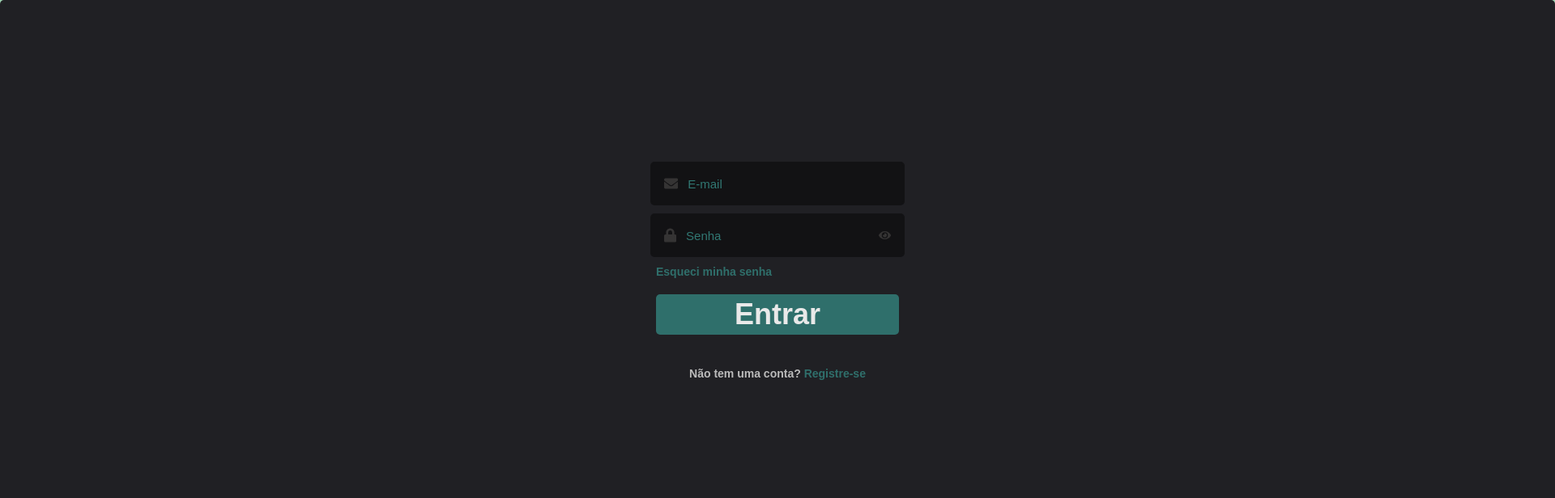
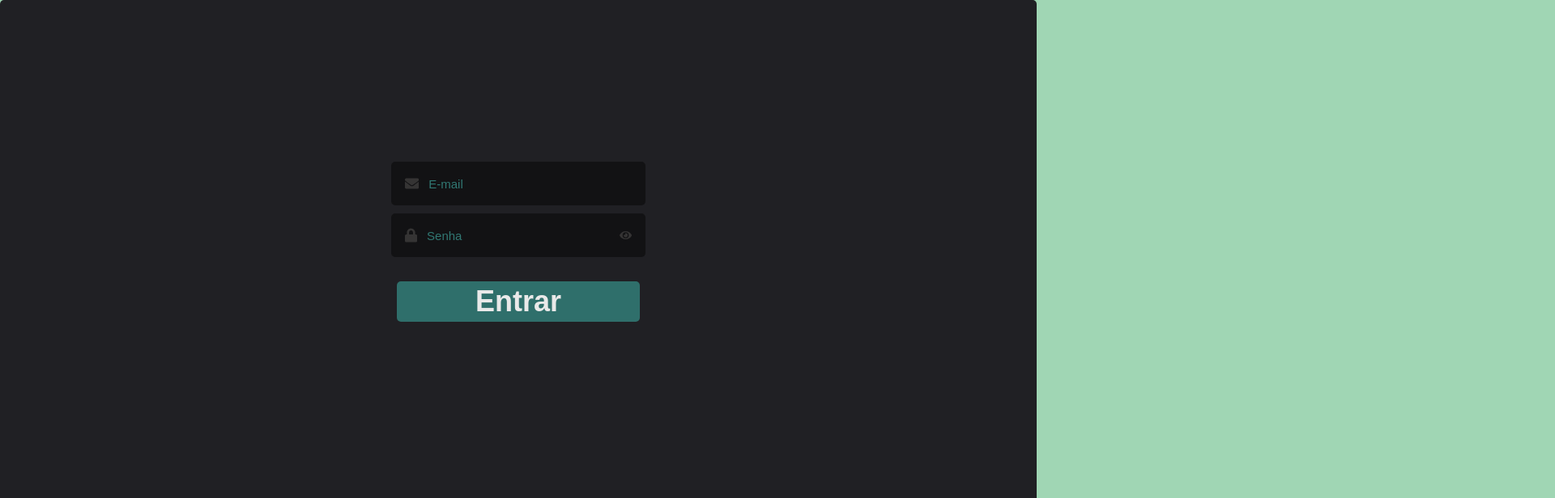
Before and after one commit to enricopizzol/natus-rest, a React (Create React App) app: page / in a window 1280 px wide. Shown: the top 616 px of the page at 81% size, 1920 px wide, since content can reach past the window. Built offline with nearby package versions, Linux system fonts and the light colour scheme.

Commit message:
tela de login aprimorada

```diff
--- a/src/components/Login/index.jsx
+++ b/src/components/Login/index.jsx
@@ -55,16 +55,9 @@ export const Login = () => {
             <FaEyeSlash onClick={changeTypePassword} />
           )}
         </InputContent>
-        <Span color="#317873">Esqueci minha senha</Span>
-
         <StyledLink to="shopview" disabled={!email || !password}>
           Entrar
         </StyledLink>
-
-        <RegisterContent>
-          <Span color="#ccc">Não tem uma conta? </Span>
-          <Span color="#317873">Registre-se</Span>
-        </RegisterContent>
       </Content>
     </Container>
   );
--- a/src/components/Login/styles.js
+++ b/src/components/Login/styles.js
@@ -3,13 +3,13 @@ import { Link } from "react-router-dom";
 
 
 export const Container = styled.div`
-  width: 1920px;
-  height: 1600px;
+  width: 100vw;
+  height: 100vh;
   background-color: #202024;
   border-radius: 5px;
   display: flex;
-  align-items: center;
-  justify-content: center;
+  align-items: flex-end;
+  justify-content: space-around;
   @media (max-width: 415px) {
     width: 100%;
   }
```
